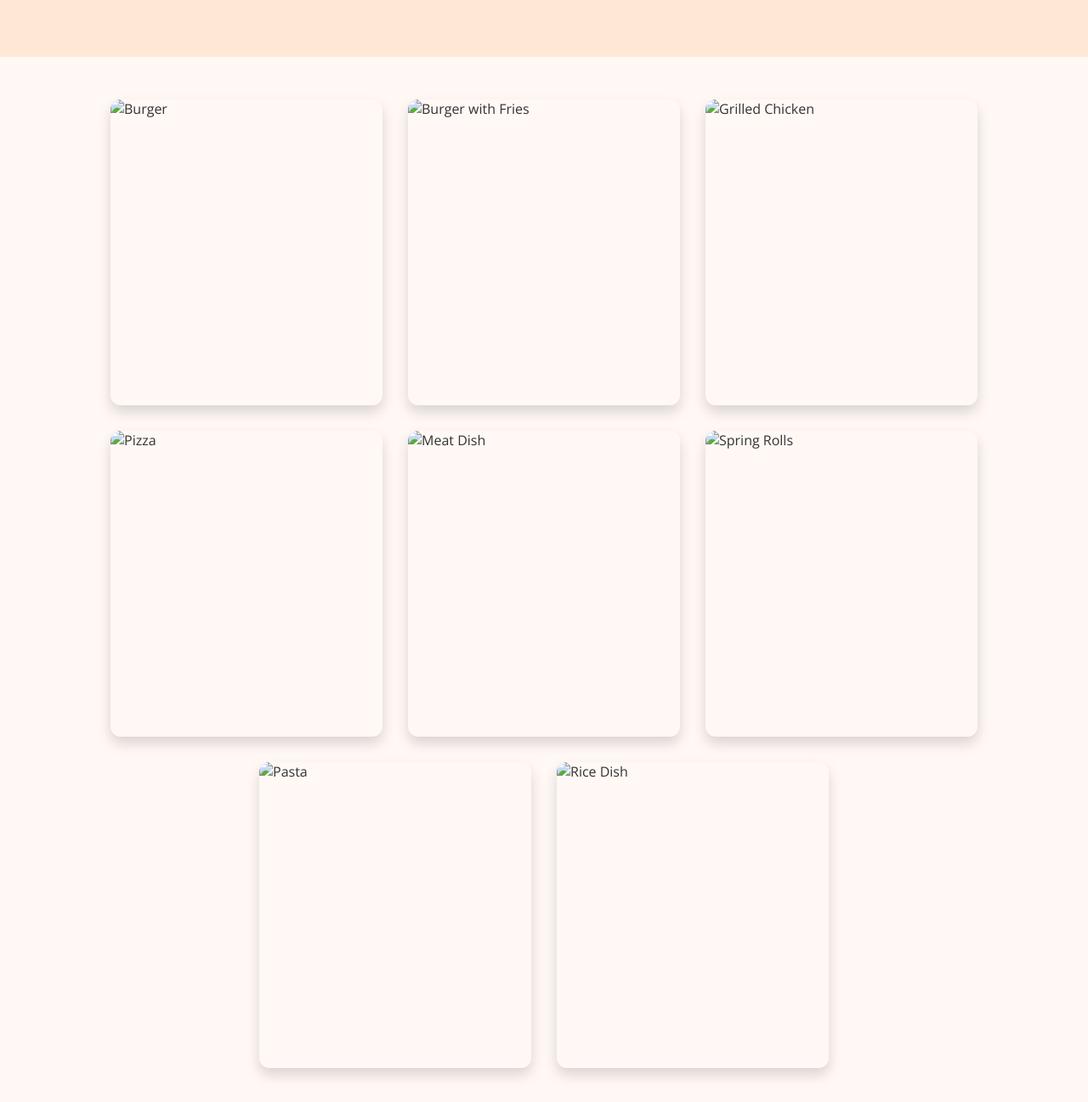
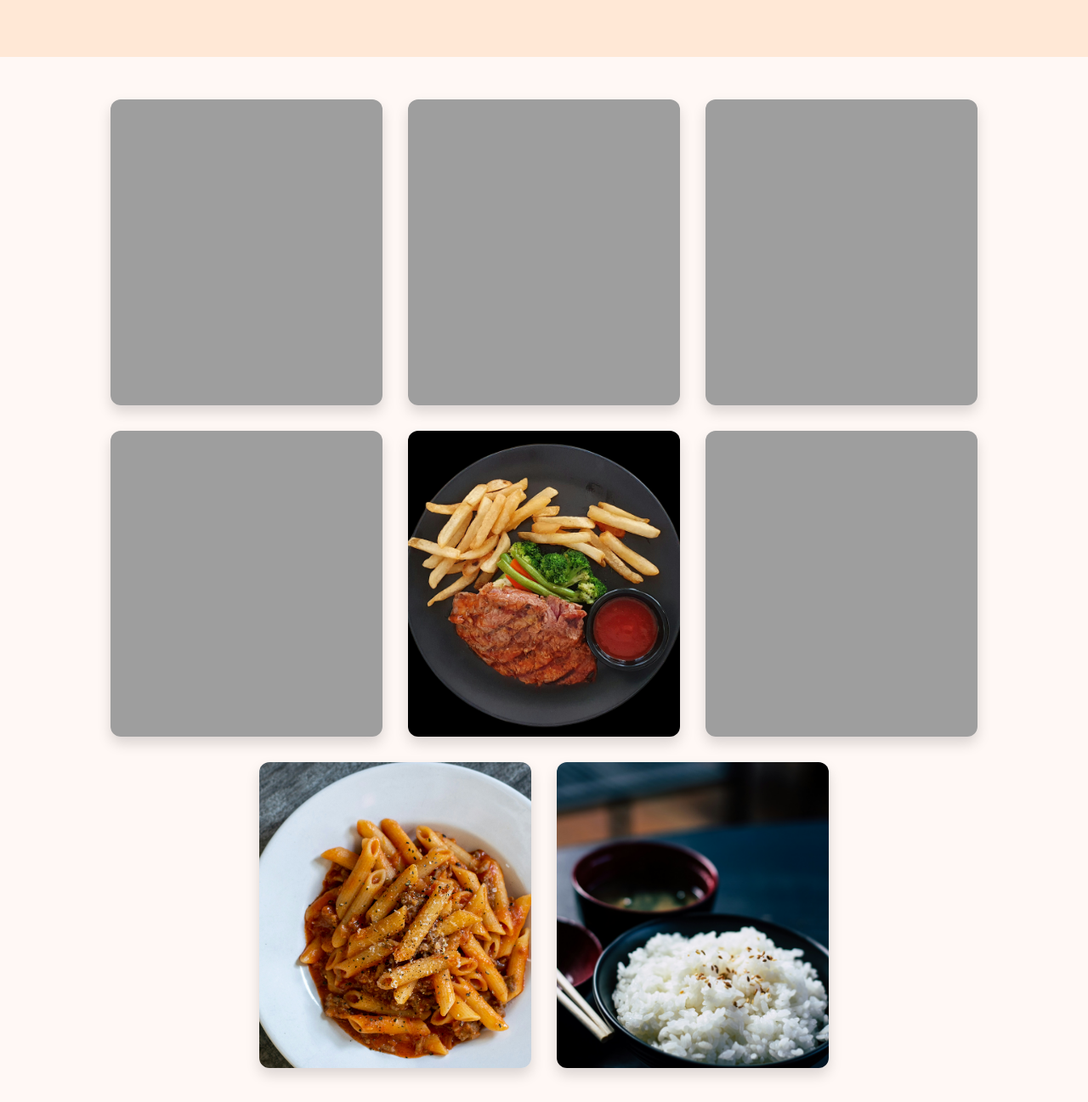
Before and after one commit to MuhammadIrfan854/restaurant-website, a plain HTML site: page gallery.html in a window 1280 px wide. Shown: the part 223-1520 px from the top of the page at 85% size. Drawn offline with nearby package versions, Linux system fonts and the light colour scheme; the site is published under a folder, as on GitHub Pages, so addresses that start at the root find nothing.

Commit message:
added galler.html & contact.html

```diff
--- a/gallery.html
+++ b/gallery.html
@@ -13,14 +13,14 @@
       <p>Explore our mouthwatering dishes served with love and tradition.</p>
     </div>
     <div class="images-area">
-      <img src="/images/gallery/burger.jpg" alt="Burger" />
-      <img src="/images/gallery/burgerwith fries.jpg" alt="Burger with Fries" />
-      <img src="/images/gallery/chicken.jpg" alt="Grilled Chicken" />
-      <img src="/images/gallery/home-piza.jpg" alt="Pizza" />
-      <img src="/images/gallery/meat.jpg" alt="Meat Dish" />
-      <img src="/images/gallery/menu-spring-roll.jpg" alt="Spring Rolls" />
-      <img src="/images/gallery/pasta.jpg" alt="Pasta" />
-      <img src="/images/gallery/rice.jpg" alt="Rice Dish" />
+      <img src="images/gallery/burger.jpg" alt="Burger" />
+      <img src="images/gallery/burgerwith fries.jpg" alt="Burger with Fries" />
+      <img src="images/gallery/chicken.jpg" alt="Grilled Chicken" />
+      <img src="images/gallery/home-piza.jpg" alt="Pizza" />
+      <img src="images/gallery/meat.jpg" alt="Meat Dish" />
+      <img src="images/gallery/menu-spring-roll.jpg" alt="Spring Rolls" />
+      <img src="images/gallery/pasta.jpg" alt="Pasta" />
+      <img src="images/gallery/rice.jpg" alt="Rice Dish" />
    </div>
     <div id="footer"></div>
     <script src="./js/includes.js"></script>
```
